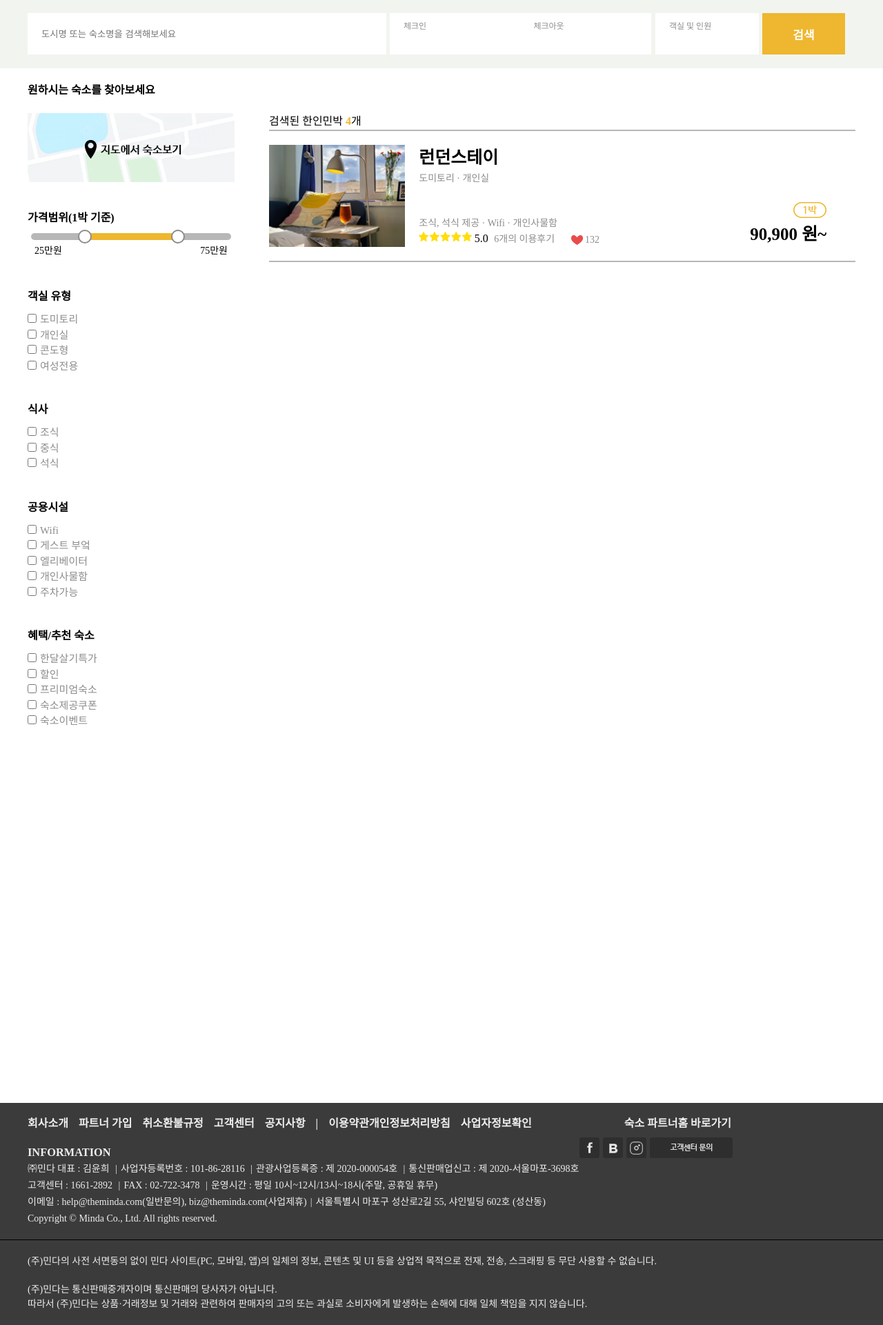
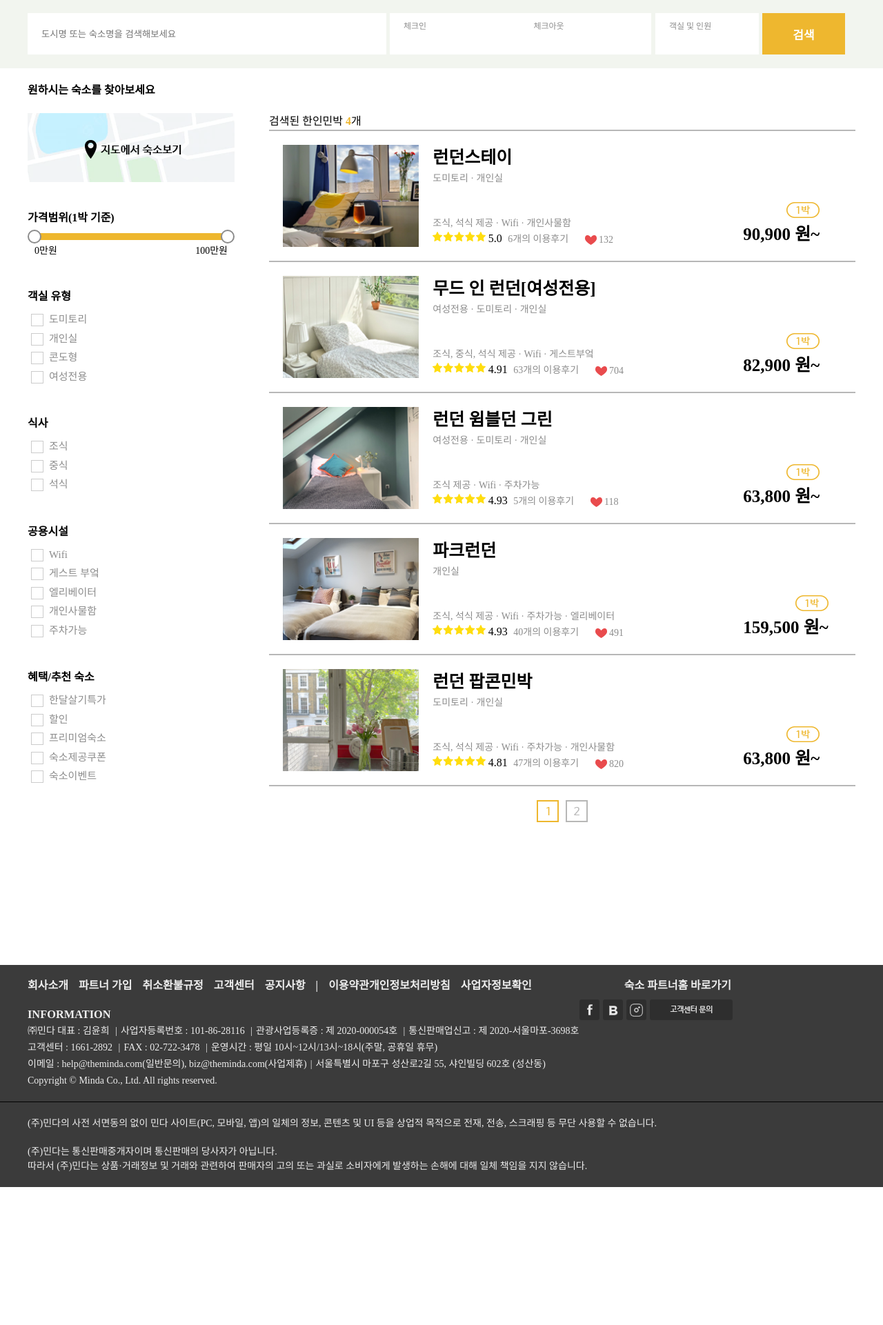
Before and after one commit to onezeun/minda, a PHP site: page /lodging_search.html in a window 1280 px wide. Shown: the part 201-2122 px from the top of the page at 69% size. After the commit the page ends 1922 px from the top, so only its background shows below. Run offline with PHP 8.4, Linux system fonts and the light colour scheme; some web fonts are replaced.

Commit message:
feat: 숙소 검색 페이지 UI

```diff
--- a/css/lodging_search.css
+++ b/css/lodging_search.css
@@ -131,9 +131,10 @@ input[type="date"]::-webkit-calendar-picker-indicator {
 /* search filter */
 .search_wrap {
   width: 1200px;
-  height: 1300px;
+  height: 1100px;
   margin: auto;
 }
+
 .search_filter {
   width: 300px;
   float: left;
@@ -200,8 +201,8 @@ input[type="date"]::-webkit-calendar-picker-indicator {
 .slider>.range {
   position: absolute;
   z-index: 2;
-  left: 25%;
-  right: 25%;
+  left: 0;
+  right: 0;
   top: 0;
   bottom: 0;
   border-radius: 5px;
@@ -219,13 +220,13 @@ input[type="date"]::-webkit-calendar-picker-indicator {
 }
 
 .slider>.thumb.left {
-  left: 25%;
+  left: 0;
   /* 요소를 현재 위치에서 일정 거리만큼 이동하고 싶을 때 사용 */
   transform: translate(-5px, -5px);
 }
 
 .slider>.thumb.right {
-  right: 25%;
+  right: 0;
   transform: translate(5px, -5px);
 }
 
@@ -266,6 +267,46 @@ input[type="range"]::-webkit-slider-thumb {
   float: right;
 }
 
+/* check box*/
+.wrap input[type="checkbox"]{
+	position:absolute;
+    width:1px;
+    height:1px;
+    padding:0;
+    margin:-1px;
+    overflow:hidden;
+    clip:rect(0,0,0,0);
+    border:0;
+}
+.wrap input[type="checkbox"] + label{
+	display:inline-block;
+    position:relative;
+    padding-left:26px;
+    cursor:pointer;
+}
+.wrap input[type="checkbox"] + label:before{
+	content:'';
+    position:absolute;
+    left:0;
+    top:3px;
+    width:18px;
+    height:18px;
+    text-align:center;
+    background:#fff;
+    border:1px solid #ccc;
+    box-sizing:border-box;
+}
+
+.wrap input[type="checkbox"]:checked + label:after{
+	  content: '';
+    position:absolute;
+    top:3px;
+    left:0;
+    width:18px;
+    height:18px;
+    background-color:#eeb72e;
+}
+
 .checkbox_wrap {
   margin-bottom: 40px;
 }
@@ -274,6 +315,7 @@ input[type="range"]::-webkit-slider-thumb {
   color: #8c8c8c;
   font-size: 15px;
   margin: 0 0 5px 5px;
+  vertical-align: bottom;
 }
 
 
@@ -293,14 +335,22 @@ input[type="range"]::-webkit-slider-thumb {
   width: 850px;
   height: 190px;
   border-bottom: 2px solid #b7b7b7;
-  padding: 20px 0;
+  padding: 20px;
   position: relative;
   display: flex;
 }
 
+.result_room:hover{
+  /* opacity: 70%; */
+  box-shadow: 4px 4px 8px rgb(200, 200, 200);
+}
 
+.result_room a{
+  width: 850px;
+  height: 190px;
+}
 .result_room_left {
-  width: 480px;
+  width: 450px;
   margin-left: 20px;
   position: relative;
 }
@@ -381,6 +431,12 @@ margin-right: 20px;
 
 
 /* search result */
+.pagenation {
+  margin-top: 20px;
+  display: flex;
+  justify-content: center;
+}
+
 .pagenation_btn01 {
   width: 32px;
   height: 32px;
--- a/lodging_search.html
+++ b/lodging_search.html
@@ -97,8 +97,8 @@
             <p class="filter_title">가격범위(1박 기준)</p>
             <div class="multi_range_slider">
               <!-- 진짜 슬라이더 -->
-              <input type="range" id="input_left" min="0" max="100" value="25" />
-              <input type="range" id="input_right" min="0" max="100" value="75" />
+              <input type="range" id="input_left" min="0" max="100" value="0" />
+              <input type="range" id="input_right" min="0" max="100" value="100" />
 
               <!-- 커스텀 슬라이더 -->
               <div class="slider">
@@ -242,6 +242,7 @@
 
         <div class="search_result">
           <p class="search_result_title">검색된 한인민박 <span>4</span>개</p>
+          <a href="#">
             <div class="result_room">
               <img src="images/search_room_img01.png" alt="검색된숙소이미지1">
               <div class="result_room_left">
@@ -267,6 +268,120 @@
                 <p class="result_room_price">90,900 원~</p>
               </div>
             </div>
+          </a>
+
+          <a href="#">
+            <div class="result_room">
+              <img src="images/search_room_img02.png" alt="검색된숙소이미지2">
+              <div class="result_room_left">
+                <div class="result_room_top">
+                  <p class="lodging_name">무드 인 런던[여성전용]</p>
+                  <p class="room_type">여성전용 · 도미토리 · 개인실</p>
+                </div>
+                <div class="result_room_bot">
+                  <p class="room_service">조식, 중식, 석식 제공 · Wifi · 게스트부엌</p>
+                  <div class="result_room_review">
+                    <span class="review_star">리뷰점수</span>
+                    <span class="review_count">4.91</span>
+                    <span class="review_comment">63개의 이용후기</span>
+                  </div>
+                  <div class="result_room_like">
+                    <span class="like_sign">좋아요</span>
+                    <span class="like_count">704</span>
+                  </div>
+                </div>
+              </div>
+              <div class="result_room_right">
+                <p class="result_room_day indent">1박</p>
+                <p class="result_room_price">82,900 원~</p>
+              </div>
+            </div>
+          </a>
+
+          <a href="#">
+            <div class="result_room">
+              <img src="images/search_room_img03.png" alt="검색된숙소이미지3">
+              <div class="result_room_left">
+                <div class="result_room_top">
+                  <p class="lodging_name">런던 윔블던 그린</p>
+                  <p class="room_type">여성전용 · 도미토리 · 개인실</p>
+                </div>
+                <div class="result_room_bot">
+                  <p class="room_service">조식 제공 · Wifi · 주차가능</p>
+                  <div class="result_room_review">
+                    <span class="review_star">리뷰점수</span>
+                    <span class="review_count">4.93</span>
+                    <span class="review_comment">5개의 이용후기</span>
+                  </div>
+                  <div class="result_room_like">
+                    <span class="like_sign">좋아요</span>
+                    <span class="like_count">118</span>
+                  </div>
+                </div>
+              </div>
+              <div class="result_room_right">
+                <p class="result_room_day indent">1박</p>
+                <p class="result_room_price">63,800 원~</p>
+              </div>
+            </div>
+          </a>
+
+          <a href="#">
+            <div class="result_room">
+              <img src="images/search_room_img04.png" alt="검색된숙소이미지4">
+              <div class="result_room_left">
+                <div class="result_room_top">
+                  <p class="lodging_name">파크런던</p>
+                  <p class="room_type">개인실</p>
+                </div>
+                <div class="result_room_bot">
+                  <p class="room_service">조식, 석식 제공 · Wifi · 주차가능 · 엘리베이터</p>
+                  <div class="result_room_review">
+                    <span class="review_star">리뷰점수</span>
+                    <span class="review_count">4.93</span>
+                    <span class="review_comment">40개의 이용후기</span>
+                  </div>
+                  <div class="result_room_like">
+                    <span class="like_sign">좋아요</span>
+                    <span class="like_count">491</span>
+                  </div>
+                </div>
+              </div>
+              <div class="result_room_right">
+                <p class="result_room_day indent">1박</p>
+                <p class="result_room_price">159,500 원~</p>
+              </div>
+            </div>
+          </a>
+
+          <a href="#">
+            <div class="result_room">
+              <img src="images/search_room_img05.png" alt="검색된숙소이미지5">
+              <div class="result_room_left">
+                <div class="result_room_top">
+                  <p class="lodging_name">런던 팝콘민박</p>
+                  <p class="room_type">도미토리 · 개인실</p>
+                </div>
+                <div class="result_room_bot">
+                  <p class="room_service">조식, 석식 제공 · Wifi · 주차가능 · 개인사물함</p>
+                  <div class="result_room_review">
+                    <span class="review_star">리뷰점수</span>
+                    <span class="review_count">4.81</span>
+                    <span class="review_comment">47개의 이용후기</span>
+                  </div>
+                  <div class="result_room_like">
+                    <span class="like_sign">좋아요</span>
+                    <span class="like_count">820</span>
+                  </div>
+                </div>
+              </div>
+              <div class="result_room_right">
+                <p class="result_room_day indent">1박</p>
+                <p class="result_room_price">63,800 원~</p>
+              </div>
+            </div>
+          </a>
+
           <div class="pagenation indent">
             <a href="#" class="pagenation_btn01">1페이지</a>
             <a href="#" class="pagenation_btn02">2페이지</a>
```
Lines whose indentation alone changed are shown as unchanged.
